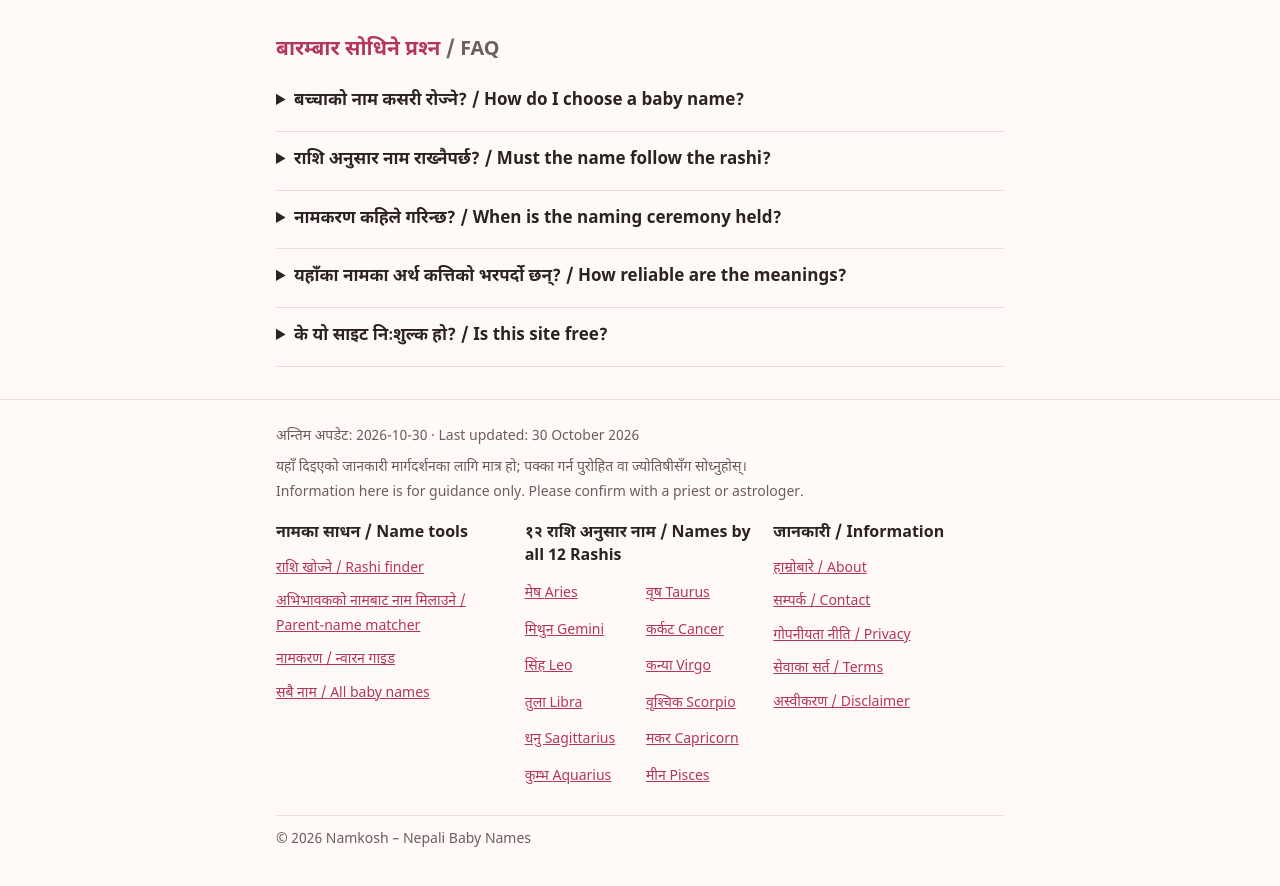
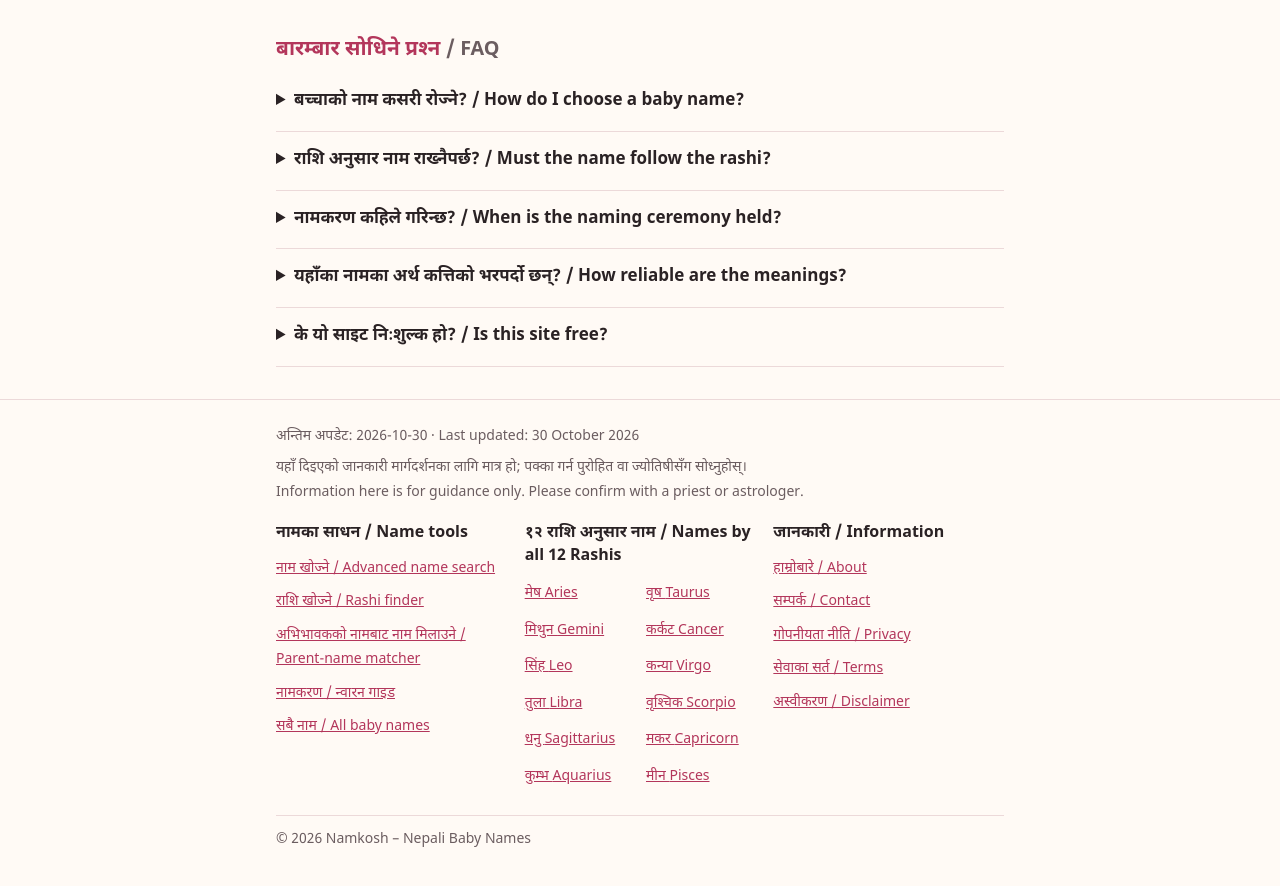
Before and after one commit to kcbinam52/Baby-names, a Jekyll site: the page built from index.html, in a window 1280 px wide and 900 px high, scrolled down 1163 px. Shown: the top 886 px of the window. Built offline with Jekyll 4.4.1, drawn with Linux system fonts in a browser that asks for light colours.

Commit message:
Integrate advanced name search into site navigation and styling

```diff
--- a/_includes/footer.html
+++ b/_includes/footer.html
@@ -6,6 +6,7 @@
       <section aria-labelledby="footer-tools">
         <h2 id="footer-tools">नामका साधन / Name tools</h2>
         <ul>
+          <li><a href="/tools/name-search/">नाम खोज्ने / Advanced name search</a></li>
           <li><a href="/tools/rashi-finder/">राशि खोज्ने / Rashi finder</a></li>
           <li><a href="/tools/parent-name-matcher/">अभिभावकको नामबाट नाम मिलाउने / Parent-name matcher</a></li>
           <li><a href="/guide/naming-ceremony/">नामकरण / न्वारन गाइड</a></li>
```
